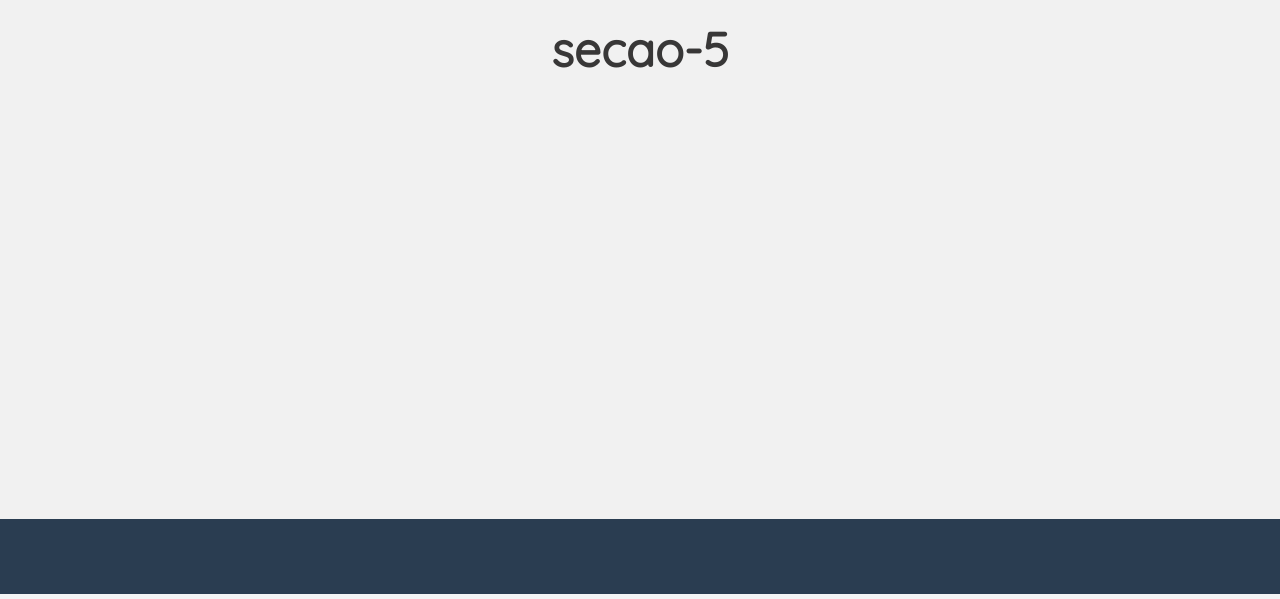
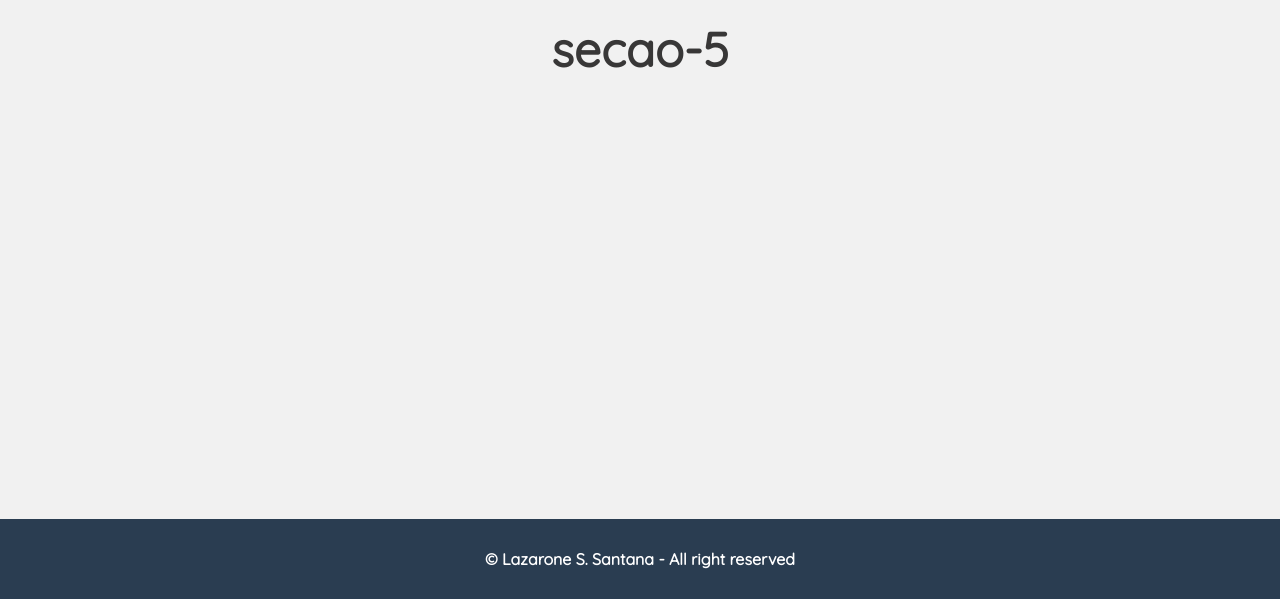
Before and after one commit to lazaroness/lazaronesantana, a PHP site: page / in a window 1280 px wide. Shown: the part 2181-2780 px from the top of the page. Run offline with PHP 8.4, Linux system fonts and the light colour scheme.

Commit message:
index.php stylesheets/stylesheets.css

```diff
--- a/index.php
+++ b/index.php
@@ -59,6 +59,7 @@
         <h1>secao-5</h1>
     </div>
     <div id="rodape">
+        <p>© <span>Lazarone S. Santana - All right reserved</span></p>
     </div>
   </body>
 </html>
--- a/stylesheets/stylesheets.css
+++ b/stylesheets/stylesheets.css
@@ -139,5 +139,9 @@ ol, ul {
 #rodape{
     width: 100%;
     background-color: #2a3d51;
-    height: 75px;
+    height: 50px;
+    text-align: center;
+    padding-top: 30px;
+    color: white;
+    font-weight: bold;
 }
```
